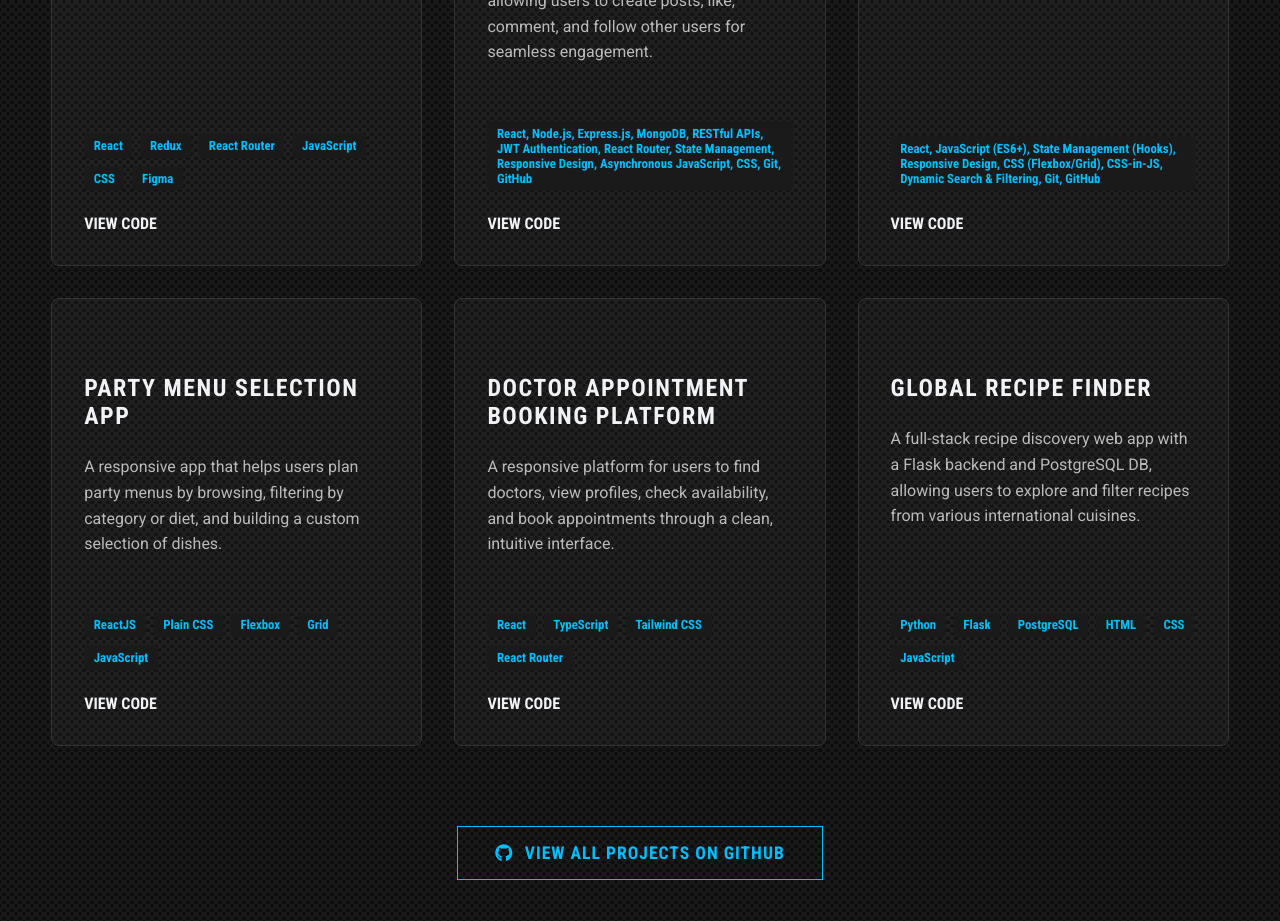
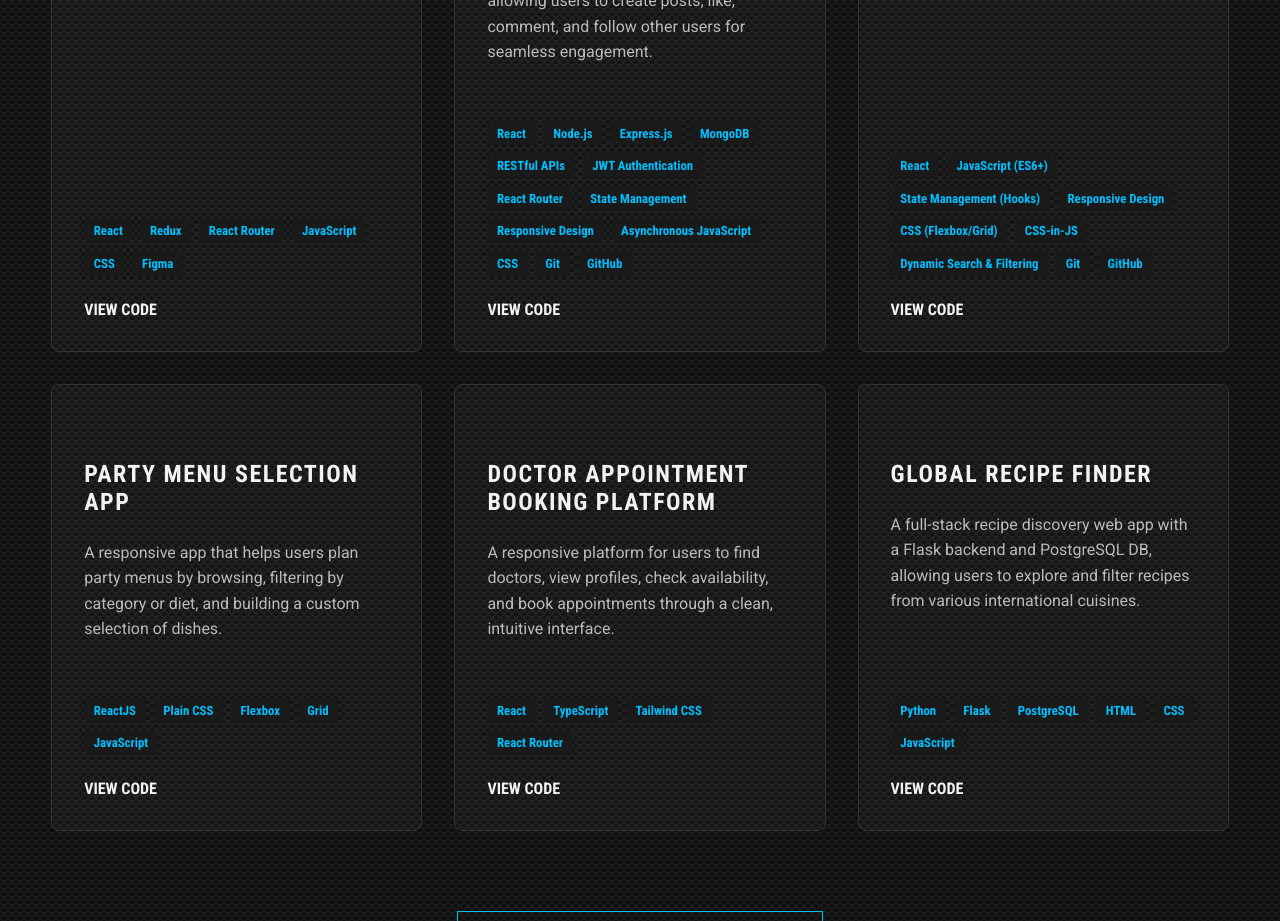
Before and after one commit to madhunayani/M-Power-Portfolio, a React (Vite) app: page / in a window 1280 px wide. Shown: the part 4240-5161 px from the top of the page. Built offline with nearby package versions, Linux system fonts and the light colour scheme.

Commit message:
The Engine Bay of my Career

```diff
--- a/src/data.js
+++ b/src/data.js
@@ -31,13 +31,13 @@ export const mernProjects = [
   {
     title: "InstaClone Social Media App",
     description: "A full-stack social media platform inspired by Instagram, built with the MERN stack. It features secure authentication, scalable APIs, and a responsive React frontend, allowing users to create posts, like, comment, and follow other users for seamless engagement.",
-    techStack: ["React, Node.js, Express.js, MongoDB, RESTful APIs, JWT Authentication, React Router, State Management, Responsive Design, Asynchronous JavaScript, CSS, Git, GitHub"],
+    techStack: ["React", "Node.js", "Express.js", "MongoDB", "RESTful APIs", "JWT Authentication", "React Router", "State Management", "Responsive Design", "Asynchronous JavaScript", "CSS", "Git", "GitHub"],
     codeLink: "https://github.com/madhunayani/Insta-Share.git",
   },
   {
     title: "User Management Dashboard",
     description: "A sleek and responsive User Management Dashboard built with React and Vite. Features full CRUD functionality, dynamic search, sorting, and pagination.",
-    techStack: ["React, JavaScript (ES6+), State Management (Hooks), Responsive Design, CSS (Flexbox/Grid), CSS-in-JS, Dynamic Search & Filtering, Git, GitHub"],
+    techStack: ["React", "JavaScript (ES6+)", "State Management (Hooks)", "Responsive Design", "CSS (Flexbox/Grid)", "CSS-in-JS", "Dynamic Search & Filtering", "Git", "GitHub"],
     codeLink: "https://github.com/madhunayani/AJACKUS-User-Dashboard.git",
   },
   {
```
